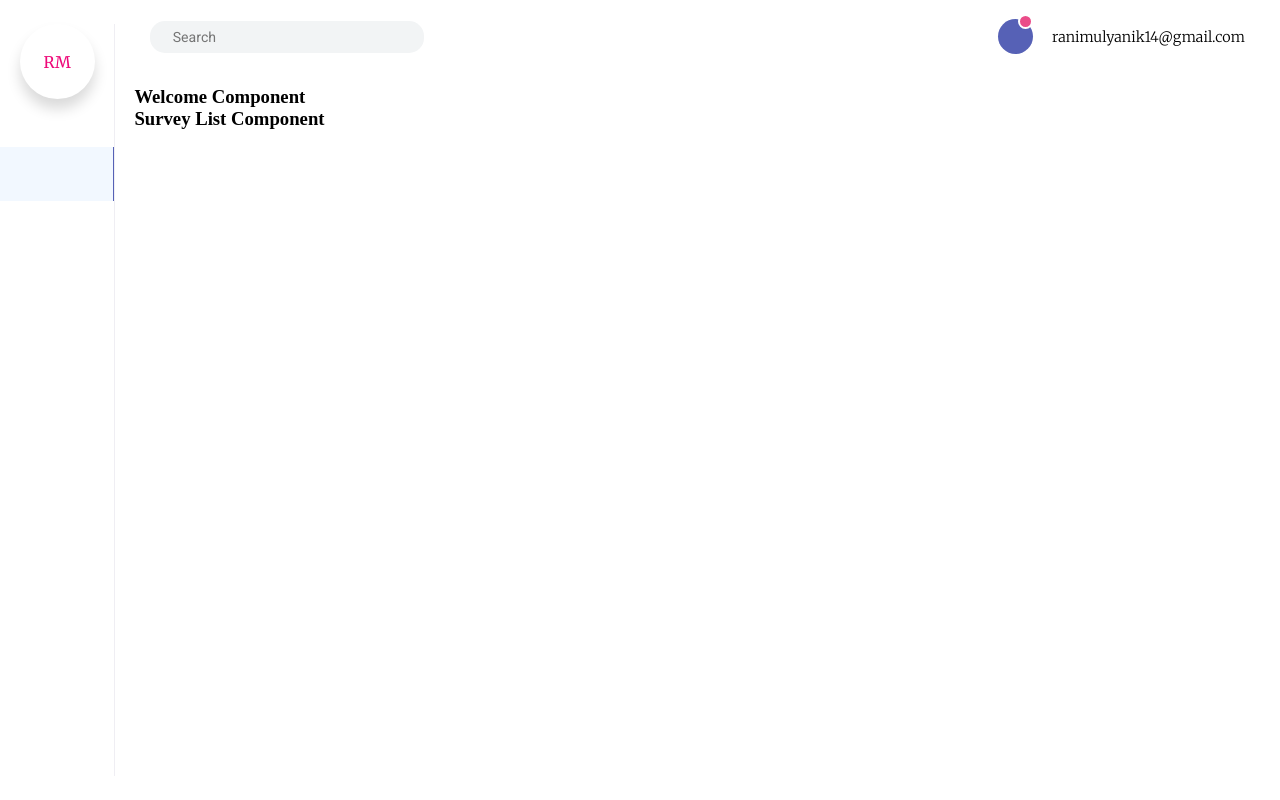
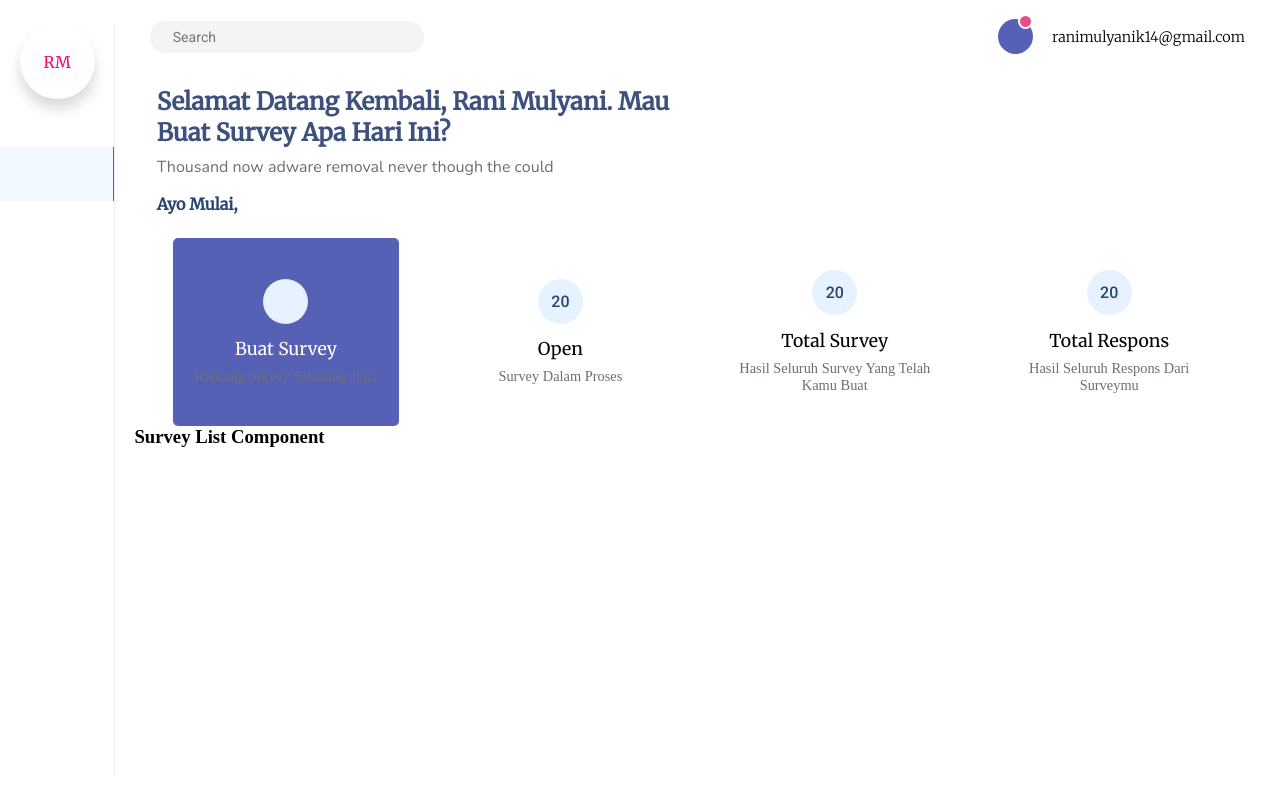
Before and after one commit to tychoandreakos/SURVEY-STMIK-AMIK-BANDUNG, a React (Create React App) app: page / in a window 1280 px wide. Built offline with nearby package versions, Linux system fonts and the light colour scheme.

Commit message:
finished panel

```diff
--- a/package.json
+++ b/package.json
@@ -8,8 +8,10 @@
     "@testing-library/jest-dom": "^4.2.4",
     "@testing-library/react": "^9.3.2",
     "@testing-library/user-event": "^7.1.2",
+    "prop-types": "^15.7.2",
     "react": "^16.13.1",
     "react-dom": "^16.13.1",
+    "react-props": "^0.0.3",
     "react-scripts": "3.4.1"
   },
   "scripts": {
--- a/src/Components/Dashboard/MenuList/index.js
+++ b/src/Components/Dashboard/MenuList/index.js
@@ -37,7 +37,7 @@ const MenuList = () => {
     if (menu.active) {
       return (
         <li key={i}>
-          <a class='active' href={menu.link}>
+          <a className='active' href={menu.link}>
             <Icon icon={menu.icon} />
           </a>
         </li>
--- /dev/null
+++ b/src/Components/Dashboard/Panel/index.js
@@ -0,0 +1,32 @@
+import React from 'react';
+
+import { Icon } from '@iconify/react';
+import PropTypes from 'prop-types';
+
+import './style.scss';
+
+const Panel = ({ active, title, desc, icon }) => {
+  const size = 20;
+  return (
+    <div className='panel-dashboard'>
+      <div className='icon-wrapper'>
+        {active ? (
+          <Icon width={size} height={size} icon={icon} />
+        ) : (
+          <span className='icon'>{icon}</span>
+        )}
+      </div>
+      <h3>{title}</h3>
+      <span className="desc">{desc}</span>
+    </div>
+  );
+};
+
+Panel.propTypes = {
+  title: PropTypes.string.isRequired,
+  desc: PropTypes.string.isRequired,
+  icon: PropTypes.any,
+  active: PropTypes.bool,
+};
+
+export default Panel;
--- /dev/null
+++ b/src/Components/Dashboard/Panel/style.scss
@@ -0,0 +1,55 @@
+$Merriweather: 'Merriweather', sans-serif;
+$Roboto: 'Roboto', sans-serif;
+
+.panel-dashboard {
+  display: flex;
+  flex-direction: column;
+  justify-content: center;
+  align-items: center;
+  padding: 2rem 1rem;
+
+  &:first-child {
+    background: #5661b6;
+    border-radius: 5px;
+    color: #fff !important;
+  }
+
+  .icon-wrapper {
+    height: 45px;
+    width: 45px;
+    border-radius: 50%;
+    background: #e6f2ff;
+    display: flex;
+    justify-content: center;
+    align-items: center;
+
+    .icon {
+      color: #274472;
+      font: {
+        size: 1rem;
+        family: $Roboto;
+        weight: 500;
+      }
+    }
+  }
+
+  h3 {
+    text-transform: capitalize;
+    margin-top: 0.9rem;
+    font: {
+      size: 1.1rem;
+      family: $Merriweather;
+      weight: 400;
+    }
+  }
+
+  .desc {
+    text-transform: capitalize;
+    text-align: center;
+    margin-top: 0.5rem;
+    color: #686f7a;
+    font: {
+      size: 0.9rem;
+    }
+  }
+}
--- a/src/Components/Dashboard/Welcome/index.js
+++ b/src/Components/Dashboard/Welcome/index.js
@@ -1,9 +1,63 @@
 import React from 'react';
 
+import smiley from '@iconify/icons-mdi/smiley';
+import Panel from '../Panel';
+
+import './style.scss';
+
 const Welcome = () => {
+  const welcomeText =
+    'Selamat Datang kembali, Rani Mulyani. Mau buat survey apa hari ini?';
+  const descText = 'Thousand now adware removal never though the could';
+  const start = 'ayo mulai, ';
+
+  const panelState = [
+    {
+      icon: smiley,
+      title: 'buat survey',
+      desc: 'rancang survey sekarang juga',
+      active: true,
+    },
+    {
+      icon: 20,
+      title: 'open',
+      desc: 'Survey dalam proses',
+      active: false,
+    },
+    {
+      icon: 20,
+      title: 'total survey',
+      desc: 'hasil seluruh survey yang telah kamu buat',
+      active: false,
+    },
+    {
+      icon: 20,
+      title: 'total respons',
+      desc: 'hasil seluruh respons dari surveymu',
+      active: false,
+    },
+  ];
+
+  const panelEl = panelState.map((item, i) => (
+    <Panel
+      active={item.active}
+      title={item.title}
+      desc={item.desc}
+      icon={item.icon}
+      key={i}
+    />
+  ));
+
   return (
     <div className='welcome'>
-      <h3>Welcome Component</h3>
+      <div className='title'>
+        <h3>{welcomeText}</h3>
+        <span>{descText}</span>
+      </div>
+      <div className='panel'>
+        <span className='start'>{start}</span>
+        <div className='panel-element'>{panelEl}</div>
+      </div>
     </div>
   );
 };
--- /dev/null
+++ b/src/Components/Dashboard/Welcome/style.scss
@@ -0,0 +1,50 @@
+$Merriweather: 'Merriweather', sans-serif;
+$Nunito: 'Nunito', sans-serif;
+
+.welcome {
+  width: 100%;
+  padding: 0 1.4em;
+
+  .panel {
+    margin-top: 1rem;
+    .start {
+      text-transform: capitalize;
+      color: #274472;
+      font: {
+        size: 1rem;
+        weight: bold;
+        family: $Merriweather;
+      }
+    }
+
+    .panel-element {
+      margin-top: 1.5rem;
+      display: grid;
+      grid-template-columns: repeat(4, 1fr);
+      padding: 0 1rem;
+      column-gap: 3rem;
+    }
+  }
+
+  .title {
+    width: 50%;
+
+    h3 {
+      color: #3c517d;
+      text-transform: capitalize;
+      margin-bottom: 0.5rem;
+      font: {
+        size: 1.5rem;
+        family: $Merriweather;
+      }
+    }
+
+    span {
+      color: #686f7a;
+      font: {
+        family: $Nunito;
+        size: 1rem;
+      }
+    }
+  }
+}
```
Also changed, not shown: 1 other file (tests, documents, lock files or other folders).
